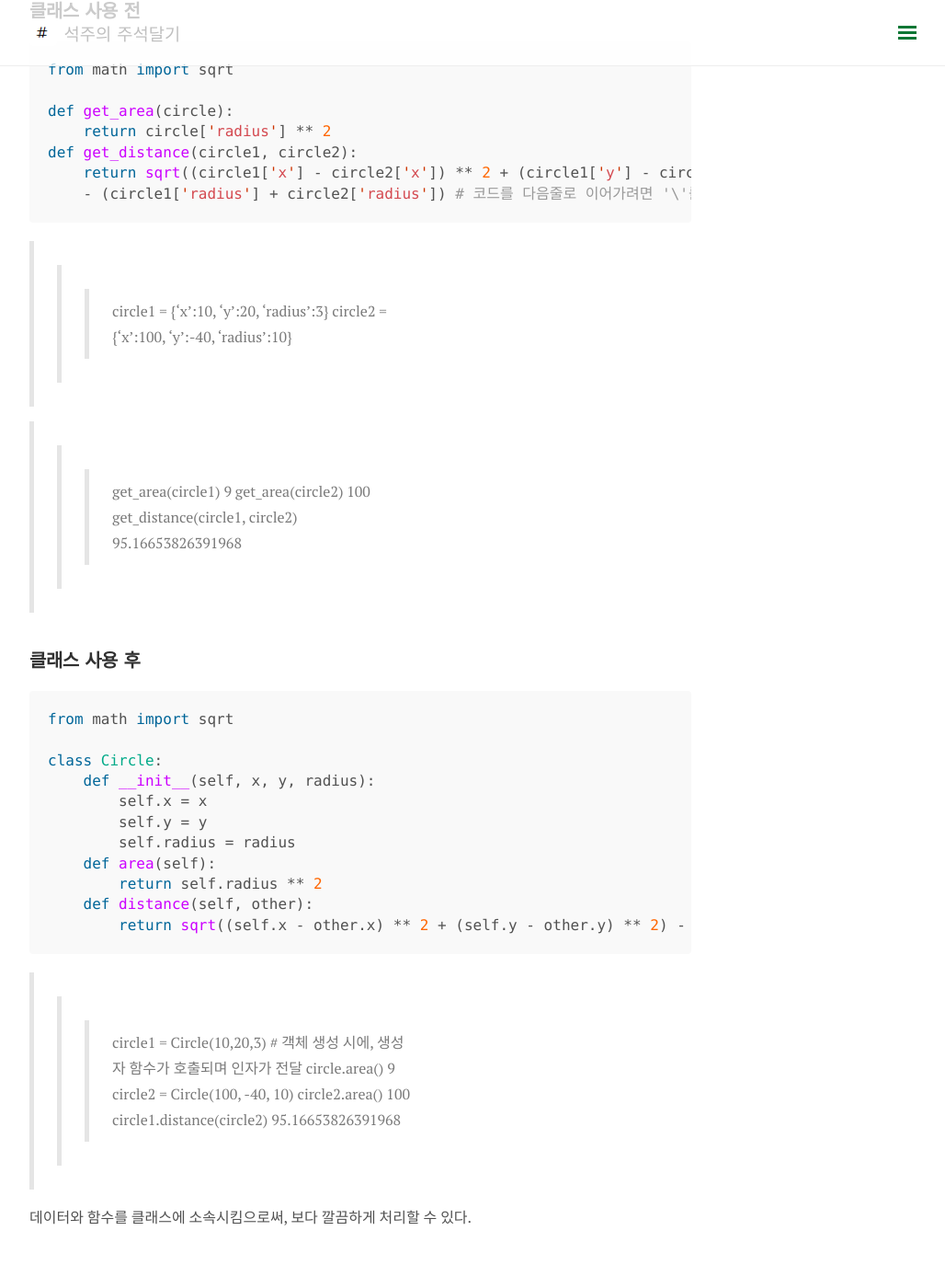
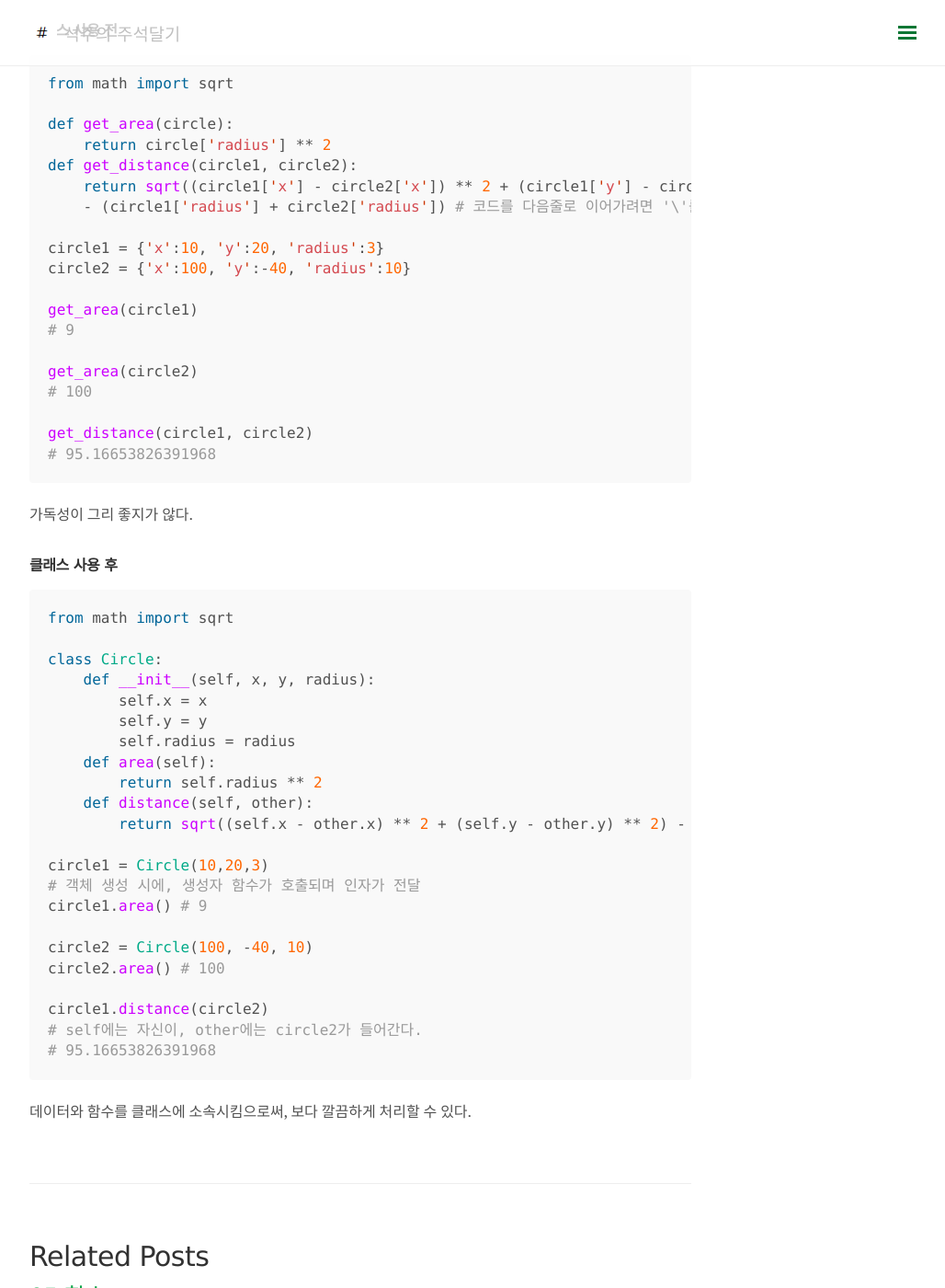
Before and after one commit to somefood/somefood.github.io, a Jekyll site: the page built from _posts/Python/2020-02-14-06class.md, in a window 1280 px wide and 1400 px high, scrolled down 910 px. Shown: the whole window at 92% size, without its empty margins (248-1276 px from the left). Built offline with Jekyll 4.4.1, drawn with Linux system fonts in a browser that asks for light colours; nearby versions of some CDN libraries; comment, search, counter and statistics services are not loaded; some of the changed text lies outside the part shown.

Commit message:
클래스 내용 리뉴얼

````diff
--- a/_posts/Python/2020-02-14-06class.md
+++ b/_posts/Python/2020-02-14-06class.md
@@ -37,18 +37,22 @@ def get_area(circle):
 def get_distance(circle1, circle2):
     return sqrt((circle1['x'] - circle2['x']) ** 2 + (circle1['y'] - circle2['y']) ** 2) \
     - (circle1['radius'] + circle2['radius']) # 코드를 다음줄로 이어가려면 '\'를 입력해 주자.
+
+circle1 = {'x':10, 'y':20, 'radius':3}
+circle2 = {'x':100, 'y':-40, 'radius':10}
+
+get_area(circle1)
+# 9
+
+get_area(circle2)
+# 100
+
+get_distance(circle1, circle2)
+# 95.16653826391968
 ```
->>> circle1 = {'x':10, 'y':20, 'radius':3}
->>> circle2 = {'x':100, 'y':-40, 'radius':10}
+가독성이 그리 좋지가 않다.
 
->>> get_area(circle1)
-9
->>> get_area(circle2)
-100
->>> get_distance(circle1, circle2)
-95.16653826391968
-
-## 클래스 사용 후
+#### 클래스 사용 후
 
 ```python
 from math import sqrt
@@ -62,14 +66,17 @@ class Circle:
         return self.radius ** 2
     def distance(self, other):
         return sqrt((self.x - other.x) ** 2 + (self.y - other.y) ** 2) - (self.radius + other.radius)
+
+circle1 = Circle(10,20,3)
+# 객체 생성 시에, 생성자 함수가 호출되며 인자가 전달
+circle1.area() # 9
+
+circle2 = Circle(100, -40, 10)
+circle2.area() # 100
+
+circle1.distance(circle2)
+# self에는 자신이, other에는 circle2가 들어간다.
+# 95.16653826391968
 ```
->>> circle1 = Circle(10,20,3) # 객체 생성 시에, 생성자 함수가 호출되며 인자가 전달
->>> circle.area()
-9
->>> circle2 = Circle(100, -40, 10)
->>> circle2.area()
-100
->>> circle1.distance(circle2)
-95.16653826391968
 
 데이터와 함수를 클래스에 소속시킴으로써, 보다 깔끔하게 처리할 수 있다.
````
Also changed, not shown: other parts of _posts/Python/2020-02-14-06class.md (+8 -8 lines).
